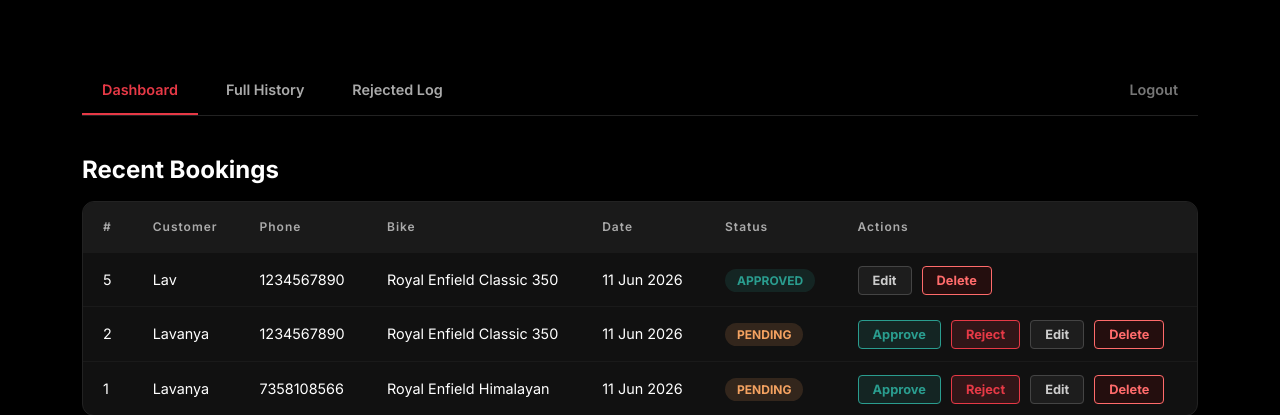
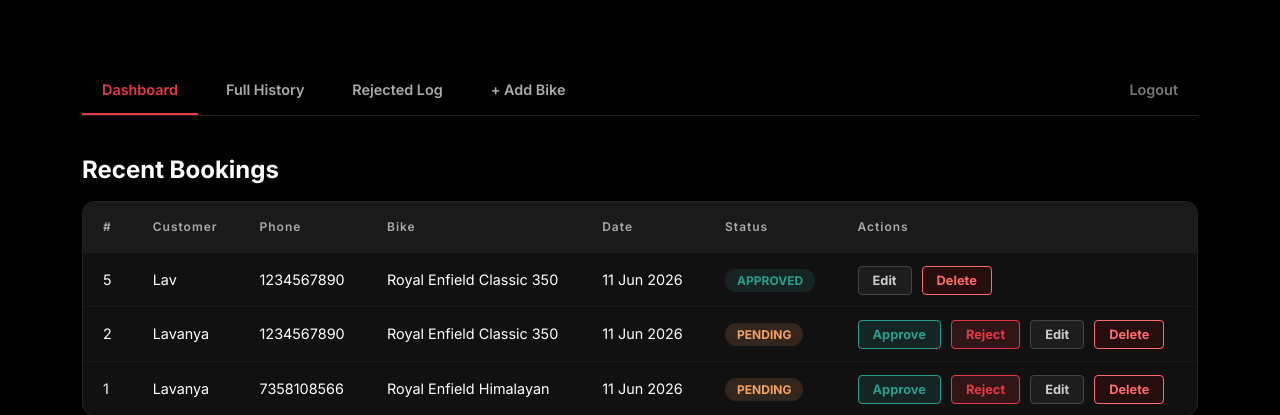
Before and after one commit to lavanya-bhardwaj/RideX, a Flask app: page /admin/dashboard in a window 1280 px wide. Shown: the part 280-695 px from the top of the page. Run offline with Flask 3, Linux system fonts and the light colour scheme; the visitor is signed in with stand-in values (Sample User, id 1); data comes from the database, SQL or seed files in the repository.

Commit message:
finalised the add bike option on admin panel

```diff
--- a/templates/admin/dashboard.html
+++ b/templates/admin/dashboard.html
@@ -1,10 +1,8 @@
 {% extends 'base.html' %}
-
 {% block content %}
 <section class="admin-dashboard-section" style="padding-top: 120px;">
     <div class="container">
-
-        <!-- Stats Row -->
+<!-- Stats Row -->
         <div class="row mb-5">
             <div class="col-md-3">
                 <div class="stat-card">
@@ -35,9 +33,10 @@
             <a href="{{ url_for('admin_dashboard') }}" class="admin-nav-link active">Dashboard</a>
             <a href="{{ url_for('history_log') }}" class="admin-nav-link">Full History</a>
             <a href="{{ url_for('rejected_log') }}" class="admin-nav-link">Rejected Log</a>
+            <a href="{{ url_for('add_bike') }}" class="admin-nav-link">+ Add Bike</a>
             <a href="{{ url_for('admin_logout') }}" class="admin-nav-link logout">Logout</a>
         </div>
-        <!-- Bookings Table -->
+<!-- Bookings Table -->
         <h4 class="mb-3" style="font-weight:700">Recent Bookings</h4>
         <div class="admin-table-wrapper">
             <table class="admin-table">
@@ -78,7 +77,6 @@
                 </tbody>
             </table>
         </div>
-
     </div>
 </section>
 {% endblock %}
```
